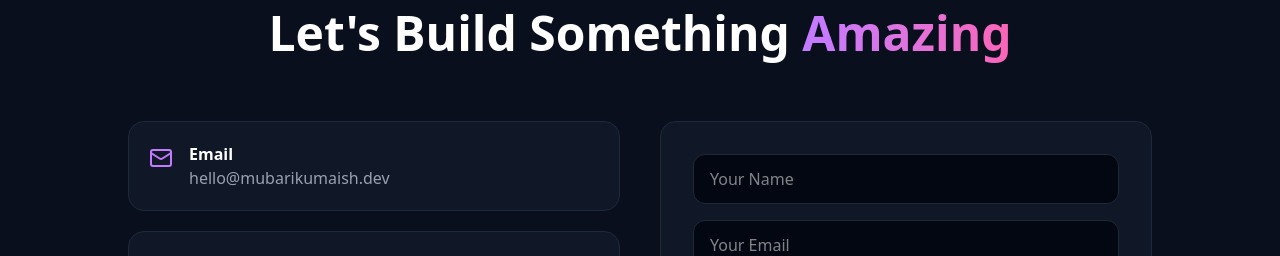
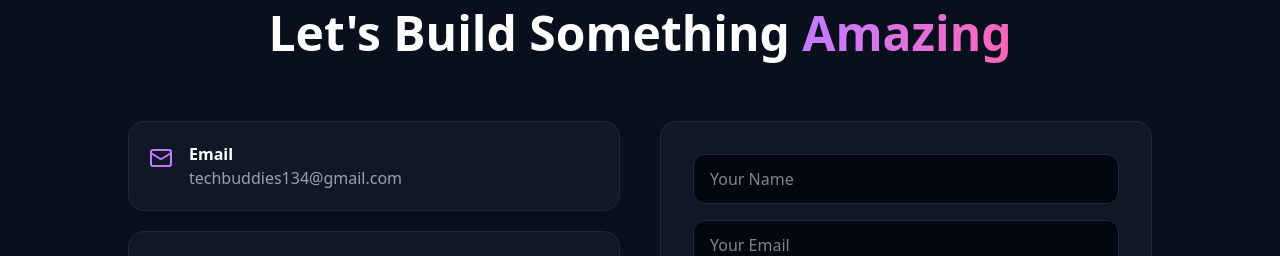
Before and after one commit to techbuddies134/Portfolio, a Next.js app: page / in a window 1280 px wide. Shown: the part 3961-4217 px from the top of the page. Built offline with nearby package versions, Linux system fonts and the light colour scheme.

Commit message:
update email to techbuddies134@gmail.com

```diff
--- a/app/page.tsx
+++ b/app/page.tsx
@@ -392,7 +392,7 @@ export default function Portfolio() {
           <div className="grid md:grid-cols-2 gap-10 max-w-5xl mx-auto">
             <motion.div initial={{ opacity: 0, x: -50 }} whileInView={{ opacity: 1, x: 0 }} viewport={{ once: true }} className="space-y-5">
               {[
-                { icon: <Mail size={24} />, title: "Email", text: "hello@mubarikumaish.dev" },
+                { icon: <Mail size={24} />, title: "Email", text: "techbuddies134@gmail.com" },
                 { icon: <Phone size={24} />, title: "Mubarak Saqib", text: "+92 301 3178389" },
                 { icon: <Phone size={24} />, title: "Umaish Mughal", text: "+92 329 7839783" },
                 { icon: <MapPin size={24} />, title: "Location", text: "Daska, Punjab, Pakistan" },
```
